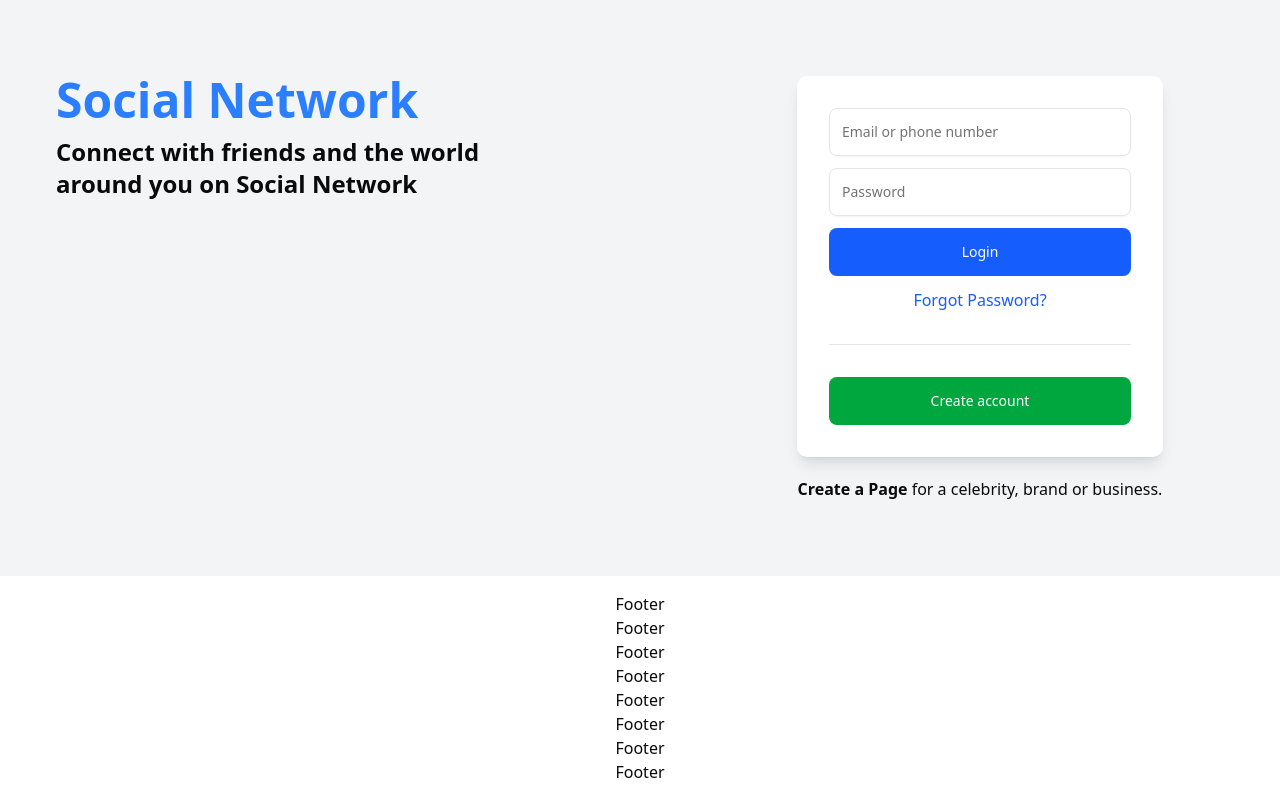
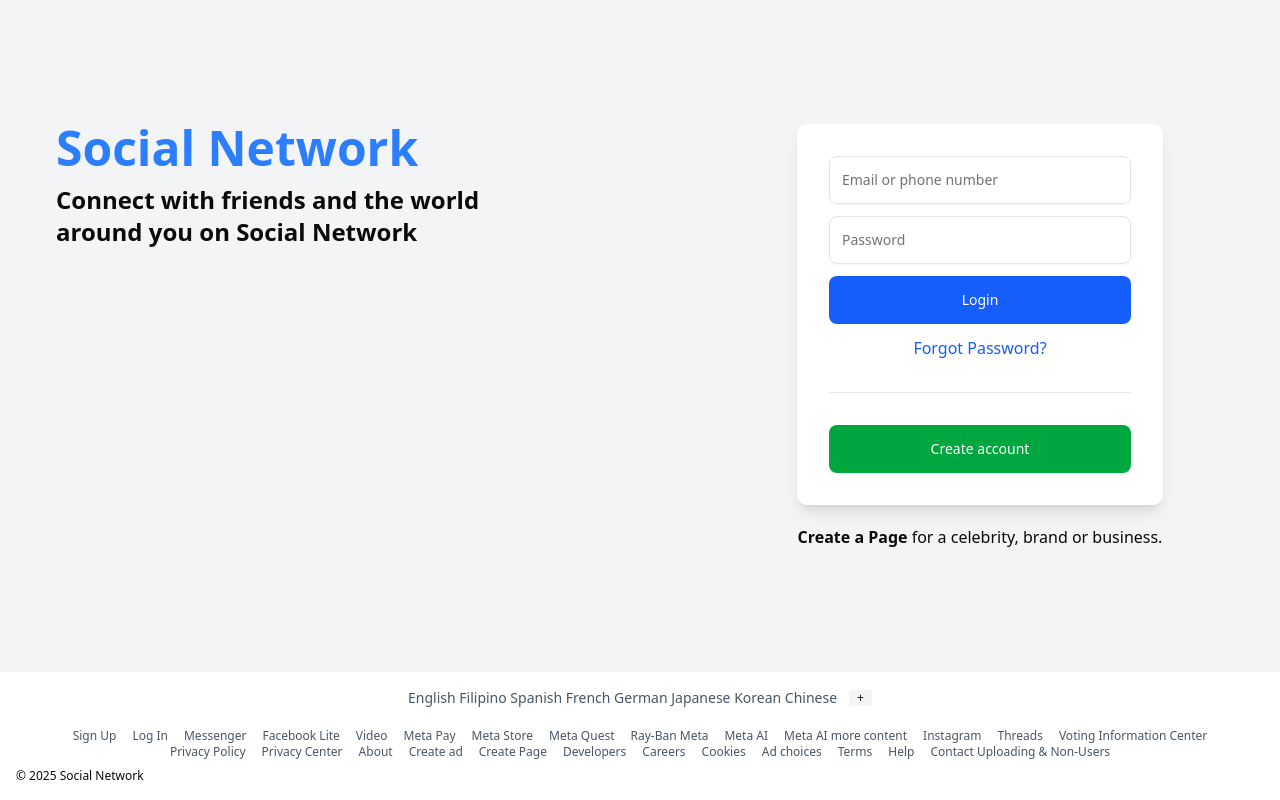
Before and after one commit to Tobikun11-Arch/Social-Network, a Next.js app in the folder frontend/: page / in a window 1280 px wide. Built offline with nearby package versions, Linux system fonts and the light colour scheme.

Commit message:
frontend: homepage ui/ done

```diff
--- a/frontend/src/components/features/homepage/Homepage.tsx
+++ b/frontend/src/components/features/homepage/Homepage.tsx
@@ -3,6 +3,8 @@ import Hero from './components/Hero'
 import LoginForm from './components/LoginForm'
 
 export default function Homepage() {
+  const languages = ["English", "Filipino", "Spanish", "French", "German", "Japanese", "Korean", "Chinese"];
+
   return (
     <div className="min-h-screen flex flex-col">
 
@@ -13,15 +15,49 @@ export default function Homepage() {
         </section>
       </main>
 
-      <footer className="bg-white p-4 text-center">
-        <p>Footer</p>
-        <p>Footer</p>
-        <p>Footer</p>
-        <p>Footer</p>
-        <p>Footer</p>
-        <p>Footer</p>
-        <p>Footer</p>
-        <p>Footer</p>
+      <footer className="bg-white p-4 text-left text-xs">
+        <div className="flex items-center justify-center">
+          <p className="text-gray-600 text-sm">{languages.join("  ")}</p>
+          <button className='px-2 flex justify-center items-center bg-gray-100 ml-3'>+</button>
+        </div>
+
+        <div className='flex justify-center mt-5 text-gray-600'>
+          <div className="flex flex-wrap gap-x-4 gap-y-1">
+            <p>Sign Up</p>
+            <p>Log In</p>
+            <p>Messenger</p>
+            <p>Facebook Lite</p>
+            <p>Video</p>
+            <p>Meta Pay</p>
+            <p>Meta Store</p>
+            <p>Meta Quest</p>
+            <p>Ray-Ban Meta</p>
+            <p>Meta AI</p>
+            <p>Meta AI more content</p>
+            <p>Instagram</p>
+            <p>Threads</p>
+            <p>Voting Information Center</p>
+          </div>
+        </div>
+
+        <div className='flex justify-center text-gray-600'>
+          <div className="flex flex-wrap gap-x-4 gap-y-1">
+            <p>Privacy Policy</p>
+            <p>Privacy Center</p>
+            <p>About</p>
+            <p>Create ad</p>
+            <p>Create Page</p>
+            <p>Developers</p>
+            <p>Careers</p>
+            <p>Cookies</p>
+            <p>Ad choices</p>
+            <p>Terms</p>
+            <p>Help</p>
+            <p>Contact Uploading & Non-Users</p>
+          </div>
+        </div>
+
+        <p className="mt-2 text-left">&copy; 2025 Social Network</p>
       </footer>
 
     </div>
```
